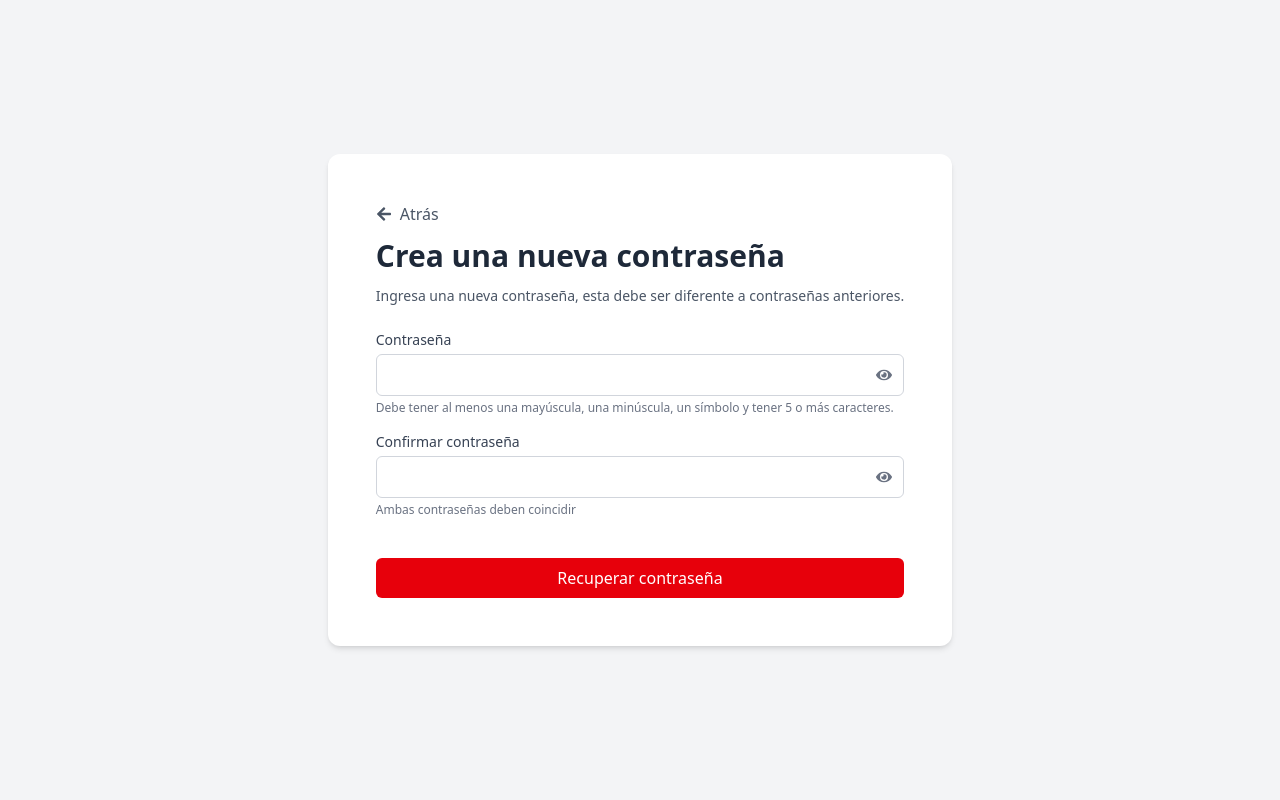
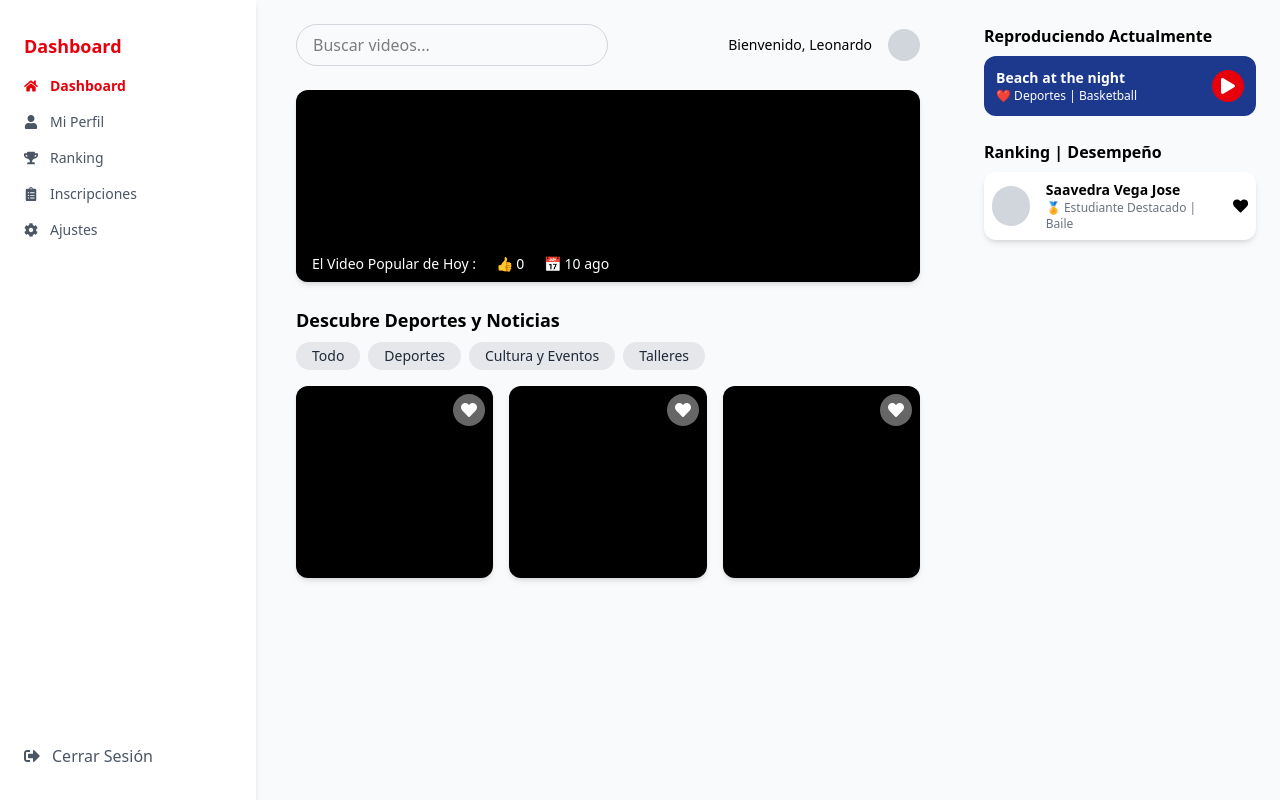
Before and after one commit to XavierM25/UCVDeportes_Front, a React (Vite) app: page / in a window 1280 px wide. Built offline with nearby package versions, Linux system fonts and the light colour scheme.

Commit message:
fea:"implementacion del modulo 2- interfaz"

```diff
--- /dev/null
+++ b/src/Dashboard.tsx
@@ -0,0 +1,108 @@
+import { FaHome, FaUser, FaTrophy, FaClipboardList, FaCog, FaSignOutAlt, FaHeart, FaPlay } from "react-icons/fa";
+
+export default function Dashboard() {
+  return (
+    <div className="flex min-h-screen bg-gray-50">
+      {/* Sidebar */}
+      <aside className="w-64 bg-white shadow-md px-6 py-8 flex flex-col justify-between">
+        <div className="space-y-6">
+          <div className="text-red-600 font-bold text-lg mb-4 cursor-pointer">Dashboard</div>
+          <nav className="space-y-4 text-sm">
+            <div className="flex items-center gap-3 text-red-600 font-semibold cursor-pointer">
+              <FaHome /> Dashboard
+            </div>
+            <div className="flex items-center gap-3 text-gray-600 hover:text-red-500 cursor-pointer">
+              <FaUser /> Mi Perfil
+            </div>
+            <div className="flex items-center gap-3 text-gray-600 hover:text-red-500 cursor-pointer">
+              <FaTrophy /> Ranking
+            </div>
+            <div className="flex items-center gap-3 text-gray-600 hover:text-red-500 cursor-pointer">
+              <FaClipboardList /> Inscripciones
+            </div>
+            <div className="flex items-center gap-3 text-gray-600 hover:text-red-500 cursor-pointer">
+              <FaCog /> Ajustes
+            </div>
+          </nav>
+        </div>
+        <div className="flex items-center gap-3 text-gray-600 hover:text-red-500 cursor-pointer">
+          <FaSignOutAlt /> Cerrar Sesión
+        </div>
+      </aside>
+
+      {/* Main content */}
+      <main className="flex-1 px-10 py-6">
+        {/* Header */}
+        <div className="flex items-center justify-between mb-6">
+          <input
+            type="text"
+            placeholder="Buscar videos..."
+            className="w-1/2 px-4 py-2 border border-gray-300 rounded-full focus:outline-none focus:ring-2 focus:ring-blue-300"
+          />
+          <div className="flex items-center gap-4">
+            <span className="text-sm">Bienvenido, Leonardo</span>
+            <div className="w-8 h-8 bg-gray-300 rounded-full" />
+          </div>
+        </div>
+
+        {/* Video destacado */}
+        <div className="mb-6">
+          <div className="relative w-full h-48 bg-black rounded-xl shadow-md overflow-hidden cursor-pointer">
+            <div className="absolute bottom-0 w-full bg-black/70 text-white px-4 py-2 text-sm">
+              El Video Popular de Hoy : <span className="ml-4">👍 0</span> <span className="ml-4">📅 10 ago</span>
+            </div>
+          </div>
+        </div>
+
+        {/* Filtros */}
+        <h2 className="text-lg font-semibold mb-2">Descubre Deportes y Noticias</h2>
+        <div className="flex gap-2 mb-4">
+          {['Todo', 'Deportes', 'Cultura y Eventos', 'Talleres'].map((cat) => (
+            <button key={cat} className="bg-gray-200 hover:bg-blue-100 text-sm text-gray-800 px-4 py-1 rounded-full cursor-pointer">
+              {cat}
+            </button>
+          ))}
+        </div>
+
+        {/* Galería de videos */}
+        <div className="grid grid-cols-1 md:grid-cols-3 gap-4">
+          {[1, 2, 3].map((item) => (
+            <div key={item} className="relative rounded-xl bg-black h-48 shadow-md overflow-hidden cursor-pointer">
+              <button className="absolute top-2 right-2 text-white bg-white/40 rounded-full p-2 cursor-pointer">
+                <FaHeart />
+              </button>
+            </div>
+          ))}
+        </div>
+      </main>
+
+      {/* Panel lateral derecho */}
+      <aside className="w-80 px-6 py-6">
+        <div className="mb-6">
+          <h3 className="font-semibold mb-2">Reproduciendo Actualmente</h3>
+          <div className="bg-blue-900 text-white p-3 rounded-xl flex justify-between items-center cursor-pointer">
+            <div>
+              <div className="text-sm font-semibold">Beach at the night</div>
+              <div className="text-xs">❤️ Deportes | Basketball</div>
+            </div>
+            <button className="bg-red-600 rounded-full p-2 cursor-pointer">
+              <FaPlay />
+            </button>
+          </div>
+        </div>
+
+        <div>
+          <h3 className="font-semibold mb-2">Ranking | Desempeño</h3>
+          <div className="flex items-center gap-4 p-2 bg-white shadow-md rounded-xl cursor-pointer">
+            <div className="w-10 h-10 bg-gray-300 rounded-full" />
+            <div>
+              <div className="font-semibold text-sm">Saavedra Vega Jose</div>
+              <div className="text-xs text-gray-500">🏅 Estudiante Destacado | Baile</div>
+            </div>
+            <FaHeart className="ml-auto text-black" />
+          </div>
+        </div>
+      </aside>
+    </div>
+  );
+}
--- a/src/main.tsx
+++ b/src/main.tsx
@@ -4,12 +4,13 @@ import './index.css'
 import App from './App.tsx'
 import Solicitud from './Solicitud.tsx'
 import Validar from './Validar.tsx'
+import Dashboard from './Dashboard.tsx'
 import Crearnueva from './Crearnueva.tsx'
 createRoot(document.getElementById('root')!).render(
   <StrictMode>
     {/* <App />
     <solicitud />
     <Validar />*/}
-    <Crearnueva />
+    <Dashboard />
   </StrictMode>,
 )
```
